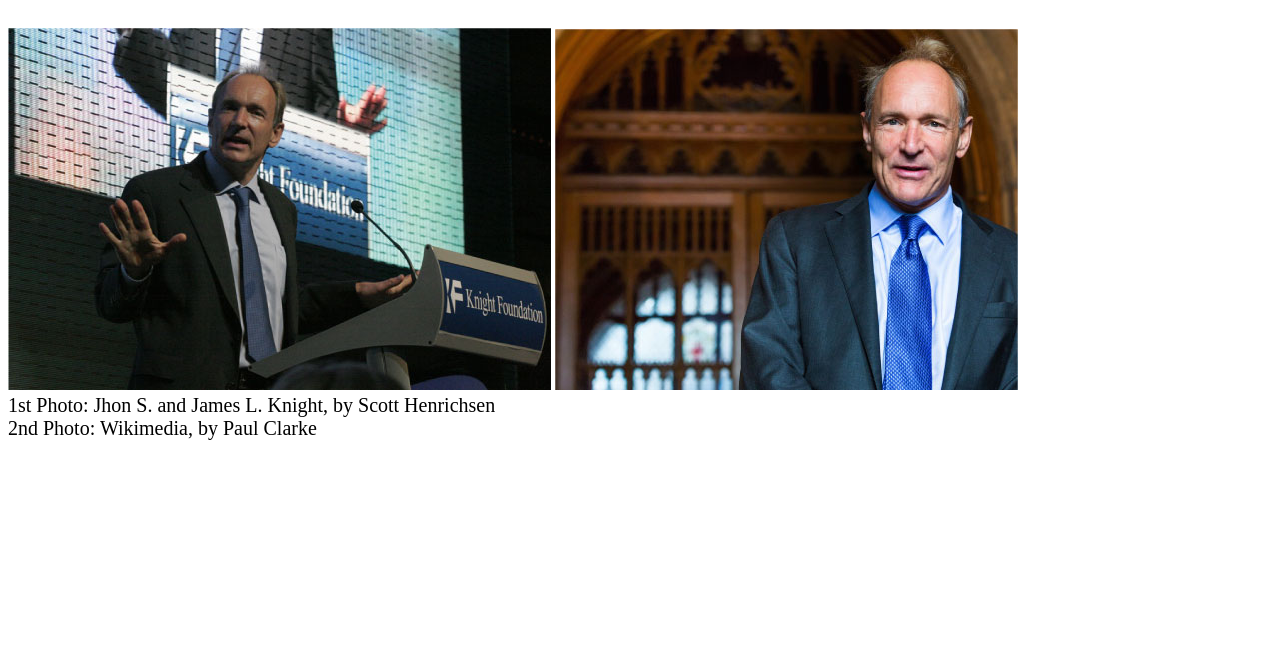
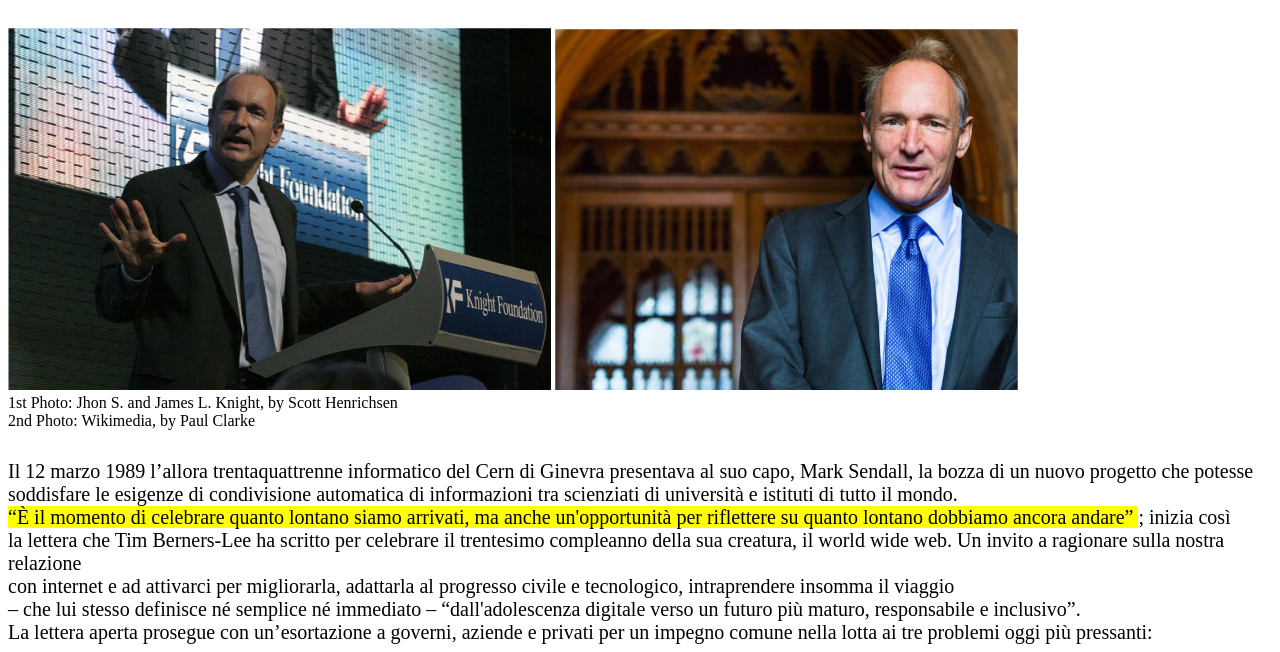
Before and after one commit to francescominutella/html-css-booleaner, a plain HTML site: page index.html in a window 1280 px wide. Shown: the part 517-1169 px from the top of the page. Before the commit the page ends 965 px from the top, so only its background shows below. Drawn offline with Linux system fonts and the light colour scheme.

Commit message:
main_sect_add_art_highlighted

```diff
--- a/css/style.css
+++ b/css/style.css
@@ -26,5 +26,11 @@
     margin-bottom: 30px;
 }
 .caption{
+    margin-bottom: 30px;
+}
+.size_art{
     font-size: 20px;
 }
+#highlighted{
+    background-color: #ffff00;
+}
--- a/index.html
+++ b/index.html
@@ -32,6 +32,30 @@
                 2nd Photo: Wikimedia, by Paul Clarke
             </div>
         </section>
+        <section class="size_art" >
+            <div>
+                Il 12 marzo 1989 l’allora trentaquattrenne informatico
+                del Cern di Ginevra presentava al suo capo, Mark Sendall,
+                la bozza di un nuovo progetto che potesse <br> soddisfare le
+                esigenze di condivisione automatica di informazioni tra
+                scienziati di università e istituti di tutto il mondo.
+                <br>
+                <span id="highlighted">
+                    “È il momento di celebrare quanto
+                    lontano siamo arrivati, ma anche un'opportunità per
+                    riflettere su quanto lontano dobbiamo ancora andare”
+                </span>;
+                inizia così <br>la lettera
+                che Tim Berners-Lee ha scritto per celebrare il trentesimo
+                compleanno della sua creatura, il world wide web. Un invito
+                a ragionare sulla nostra relazione <br>con internet e ad attivarci
+                per migliorarla, adattarla al progresso civile e tecnologico,
+                intraprendere insomma il viaggio <br> – che lui stesso definisce
+                né semplice né immediato – “dall'adolescenza digitale verso
+                un futuro più maturo, responsabile e inclusivo”. <br>
+                La lettera aperta prosegue con un’esortazione a governi, aziende e privati per un impegno comune nella lotta ai tre problemi oggi più pressanti:
+            </div>
+        </section>
     </main>
 
 
```
